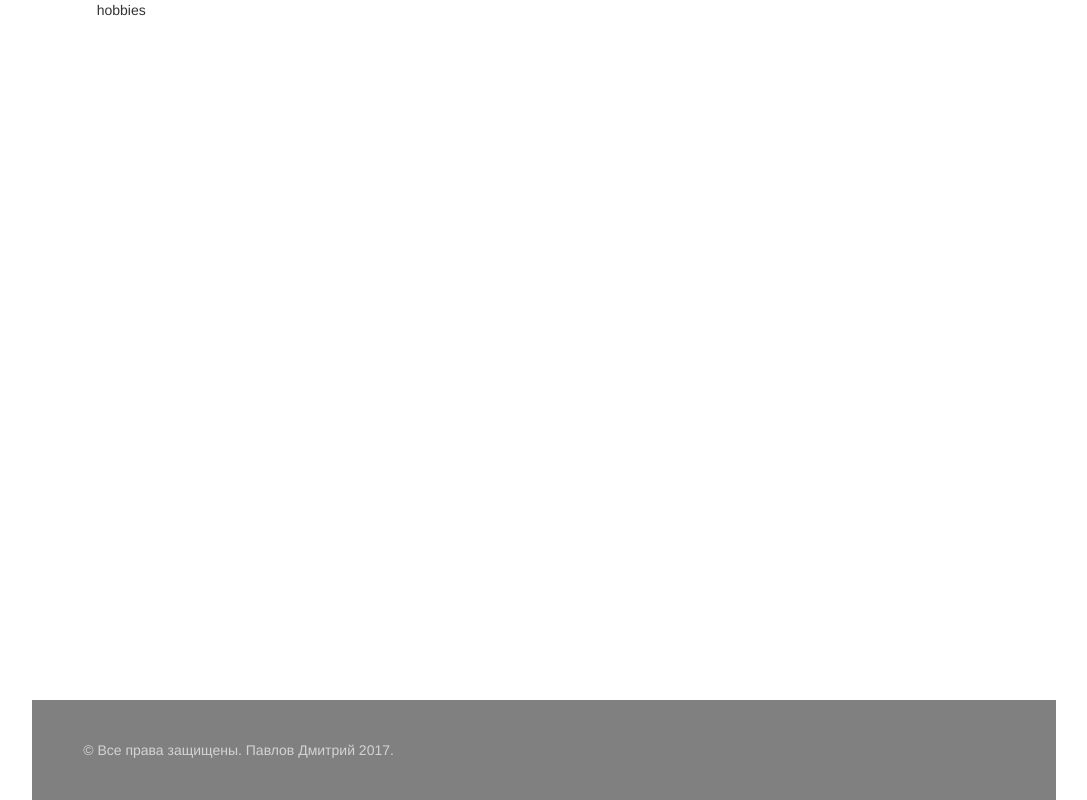
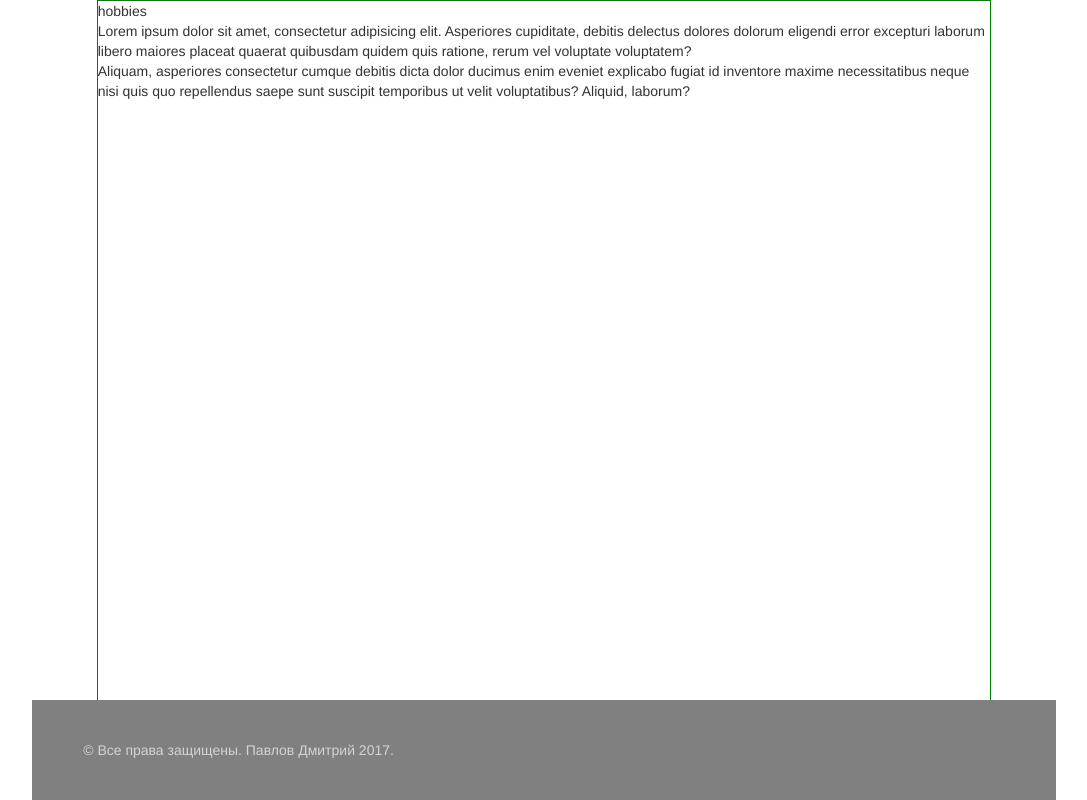
Before and after one commit to dmitry741/django_released, a Django app: page /hobbies in a window 1280 px wide. Shown: the part 180-980 px from the top of the page, without its empty margins (96-1183 px from the left). Run offline with Django 3.2, Linux system fonts and the light colour scheme; some libraries are stand-ins or nearby versions.

Commit message:
main for hobbies
home

```diff
--- a/first_app_django/static/style.css
+++ b/first_app_django/static/style.css
@@ -45,6 +45,15 @@ html, body {
     min-height: 800px;
 }
 
+.container .main_hb {
+    margin-left: 5%;
+    margin-right: 5%;
+    min-width: 600px;
+    min-height: 800px;
+
+    border: 1px solid green;
+}
+
 .container .main_cv {
     min-height: 2100px;
     min-width: 600px;
--- a/first_app_django/templates/hobbies.html
+++ b/first_app_django/templates/hobbies.html
@@ -36,8 +36,18 @@
         </div>
         {% include 'inc/inc_main_menu.html' %}
     </div>
-    <div class="main">
+    <div class="main_hb">
         hobbies
+        <div>Lorem ipsum dolor sit amet, consectetur adipisicing elit. Asperiores cupiditate, debitis delectus dolores
+            dolorum eligendi error excepturi laborum libero maiores placeat quaerat quibusdam quidem quis ratione, rerum
+            vel voluptate voluptatem?
+        </div>
+        <div>Aliquam, asperiores consectetur cumque debitis dicta dolor ducimus enim eveniet explicabo fugiat id
+            inventore maxime necessitatibus neque nisi quis quo repellendus saepe sunt suscipit temporibus ut velit
+            voluptatibus? Aliquid, laborum?
+        </div>
+
+
     </div>
 
 </div>
```
